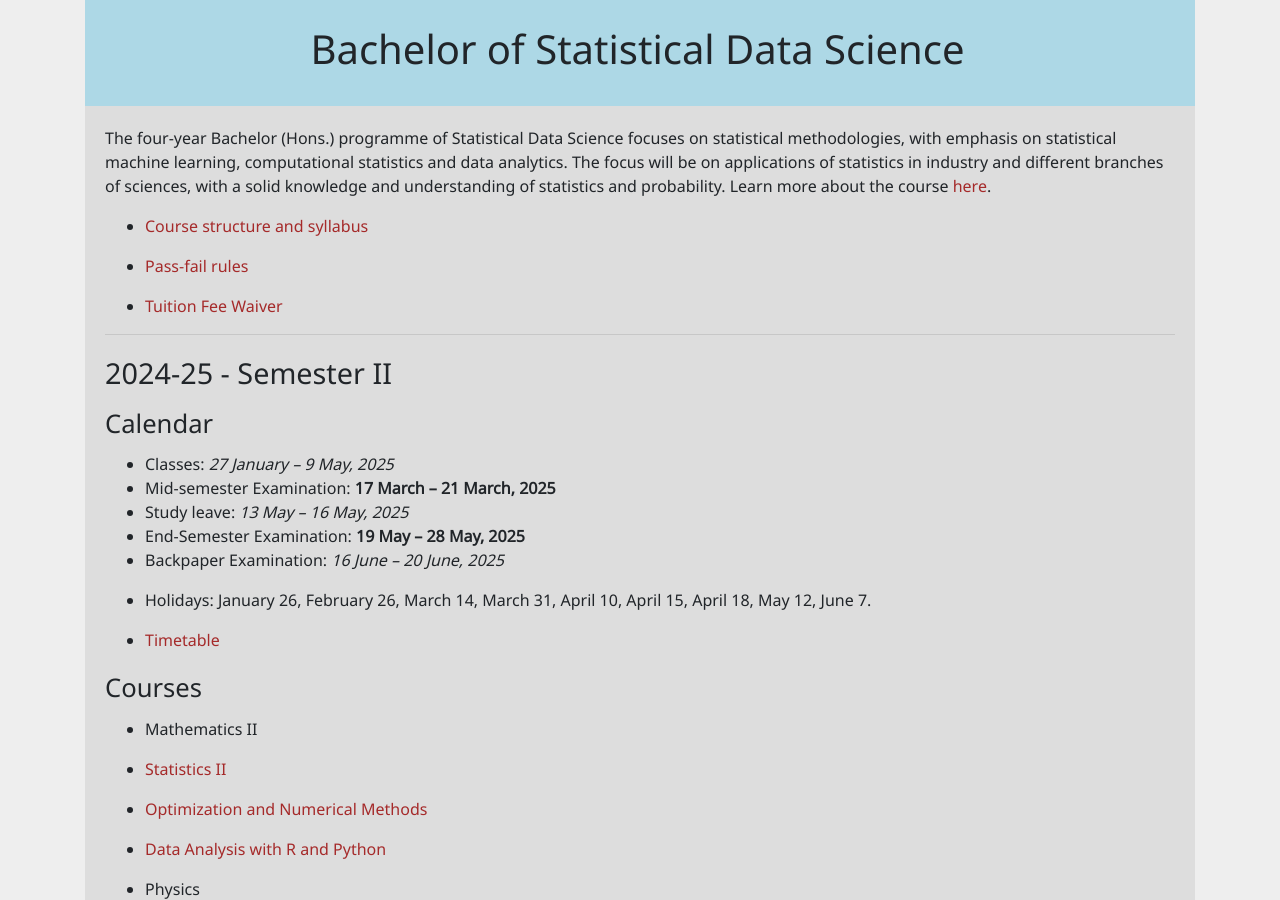
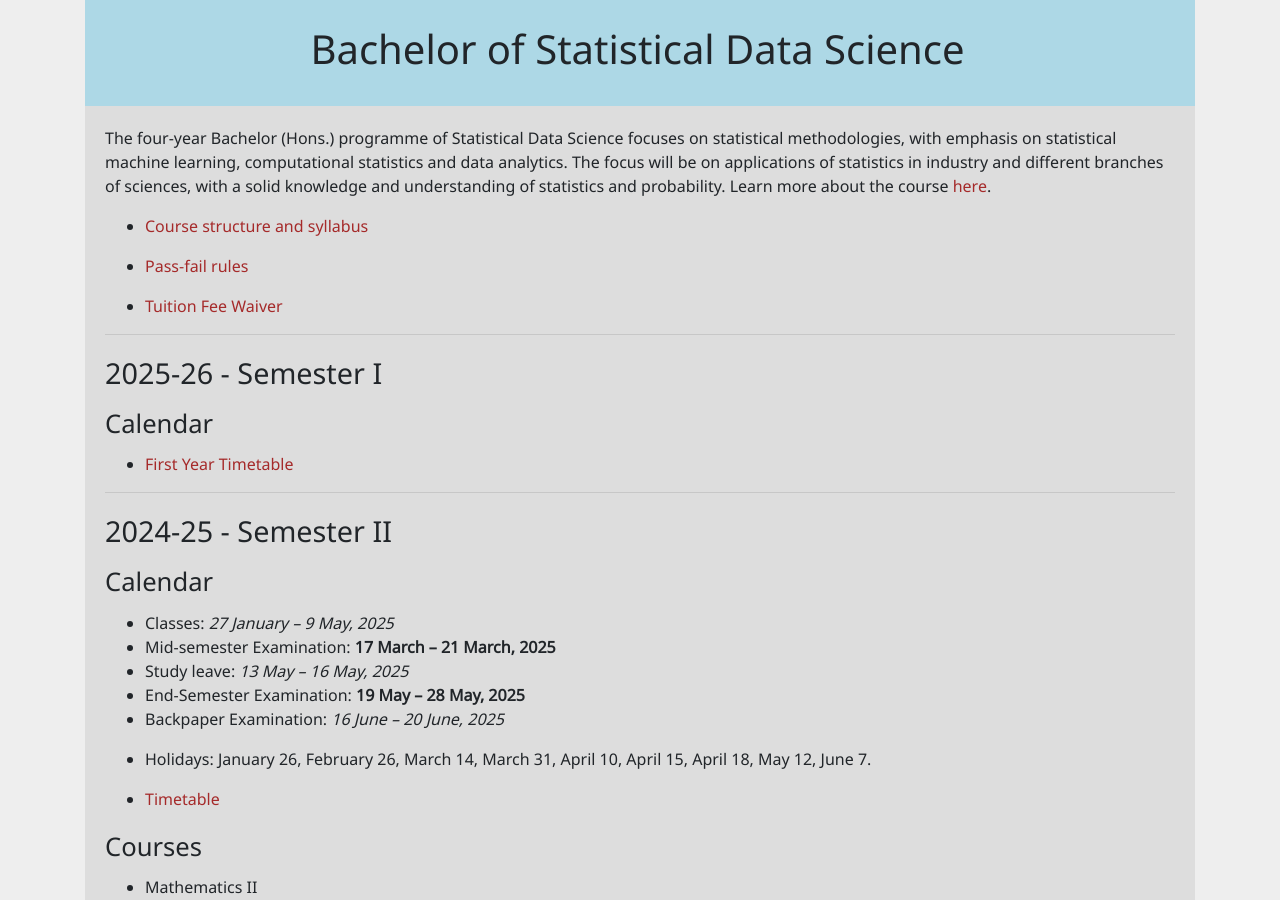
Before and after one commit to bsds-isi/bsds-isi.github.io, a Jekyll site: the page built from index.md, in a window 1280 px wide and 900 px high. Built offline with Jekyll 4.4.1, drawn with Linux system fonts in a browser that asks for light colours.

Commit message:
Update index.md

```diff
--- a/index.md
+++ b/index.md
@@ -21,7 +21,13 @@ statistics and probability. Learn more about the course
 * [Tuition Fee Waiver](fee-waiver.html)
 
 * * *
+# 2025-26 - Semester I
 
+## Calendar
+
+* [First Year Timetable](documents/timetable-sem1-year1.pdf)
+
+***
 # 2024-25 - Semester II
 
 ## Calendar
```
